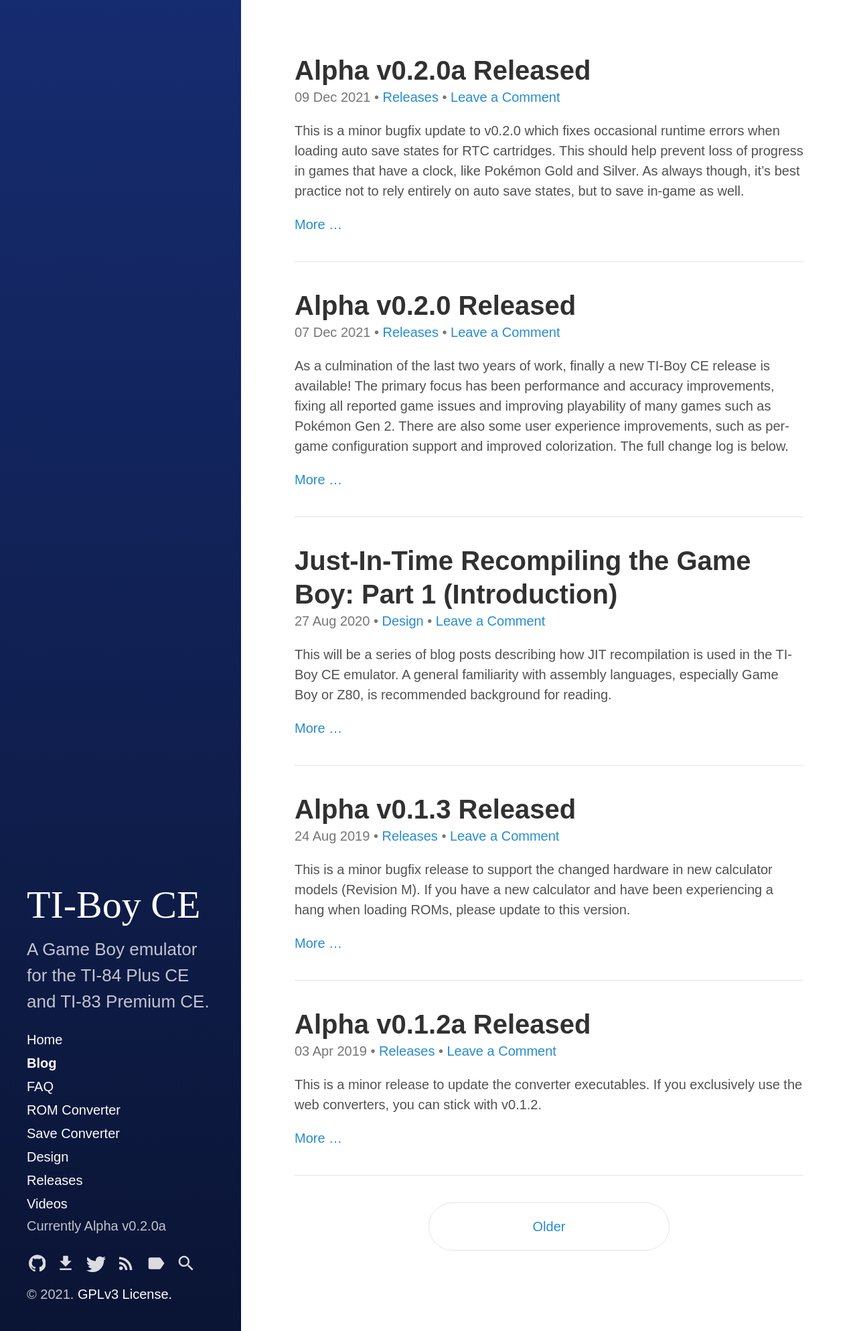
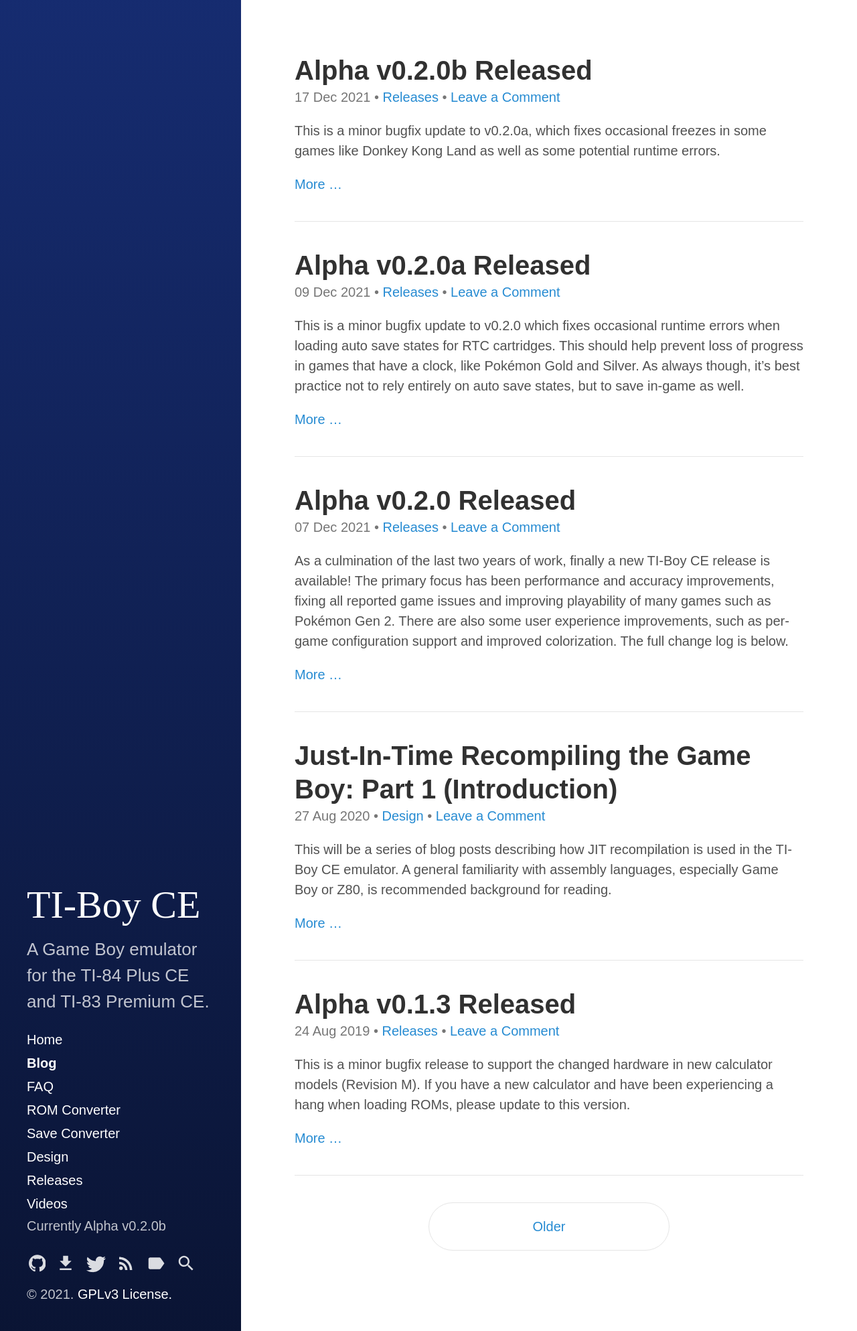
Before and after one commit to calc84maniac/tiboyce, a Jekyll site: the page built from blog/index.html, in a window 1280 px wide. Shown: the whole page at 67% size. Built offline with Jekyll 4.4.1, drawn with Linux system fonts in a browser that asks for light colours; the list of posts is cut into pages by our own code; comment, search, counter and statistics services are not loaded.

Commit message:
Release alpha v0.2.0b

```diff
--- a/_config.yml
+++ b/_config.yml
@@ -27,7 +27,7 @@
   - jekyll-paginate
 
 # Custom vars
-version:            Alpha v0.2.0a
+version:            Alpha v0.2.0b
 sidebar_home_link:  true
 sidebar_blog_link:  '/blog/'    # By default, your home page is your blog
                                 # page. If you change your paginate_path,
--- /dev/null
+++ b/_posts/2021-12-17-alpha-v0-2-0b-released.md
@@ -0,0 +1,18 @@
+---
+layout: post
+title: "Alpha v0.2.0b Released"
+categories:
+  - Releases
+tags:
+  - Release
+---
+
+This is a minor bugfix update to v0.2.0a, which fixes occasional freezes in some games like Donkey Kong Land as well as some potential runtime errors.
+
+You can download the release from [GitHub](https://github.com/calc84maniac/tiboyce/releases).
+
+## Changelog
+
+### Fixed
+-   Fix a game freeze occuring in certain conditions after a delayed EI is followed by a HALT. Fixes Donkey Kong Land.
+-   Fix a likely runtime error when a memory access instruction reads an I/O register and later reads other memory.
```
